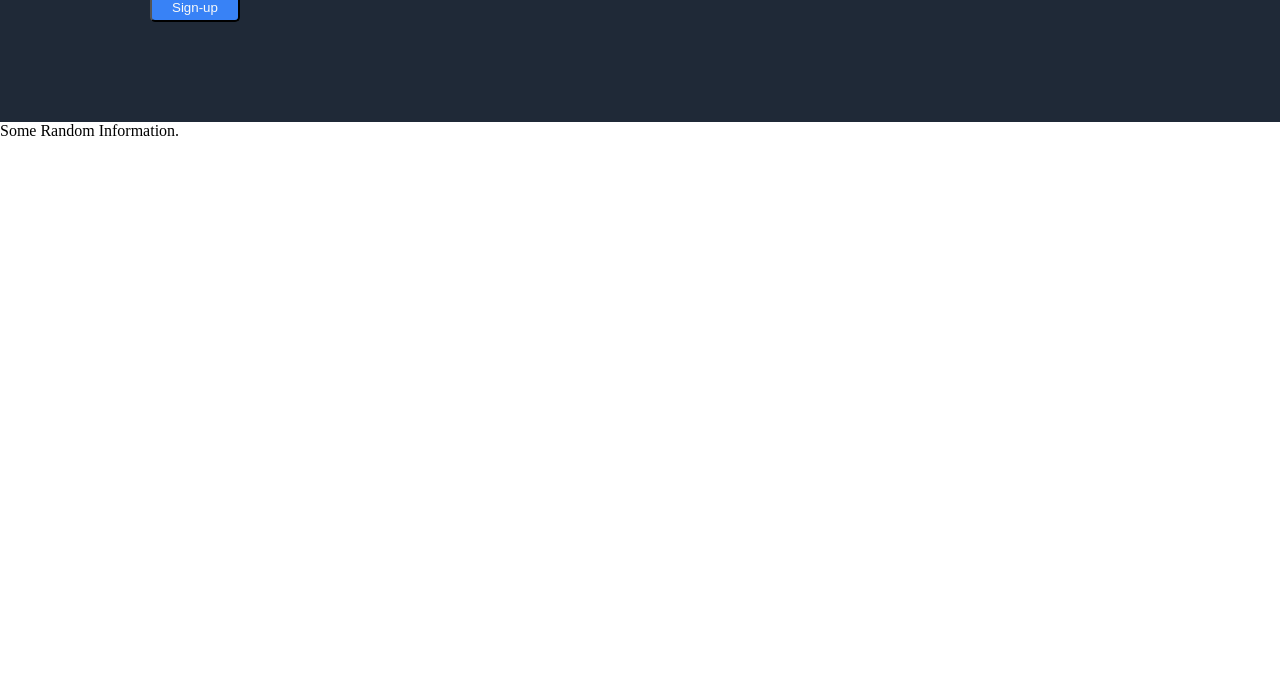
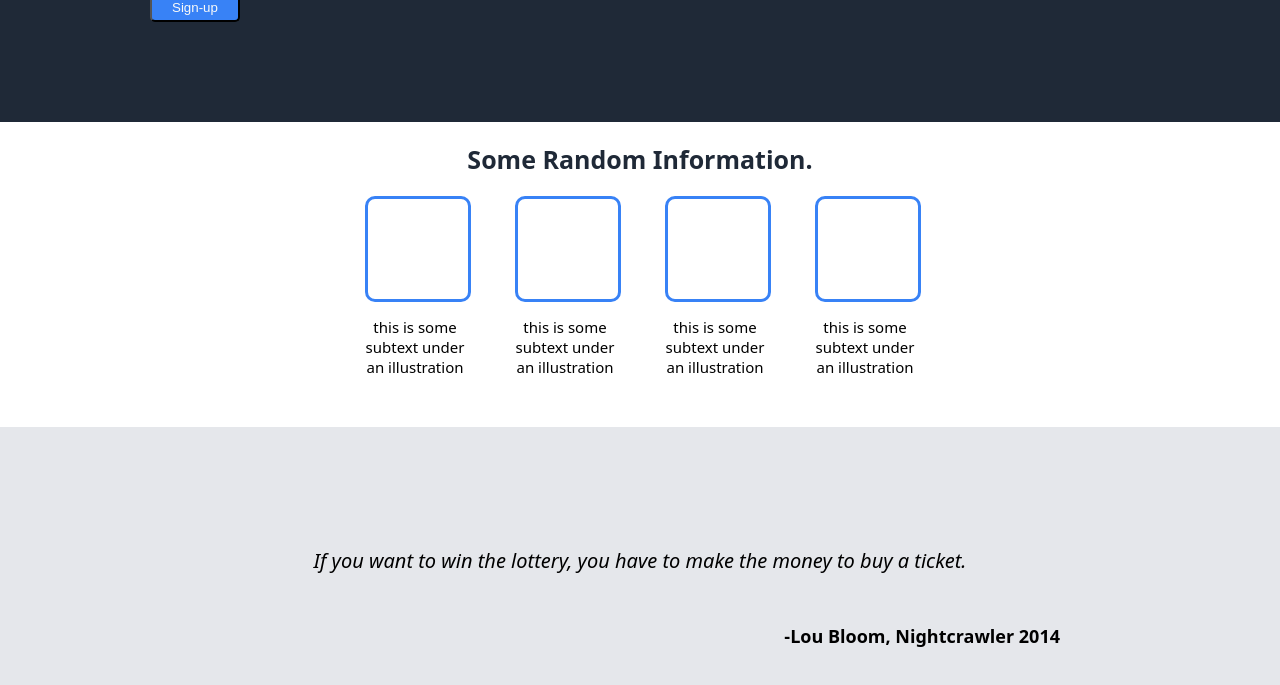
Before and after one commit to ishaun-is-dan/landing-page, a plain HTML site: page index.html in a window 1280 px wide. Shown: the part 383-1068 px from the top of the page. Before the commit the page ends 800 px from the top, so only its background shows below. Drawn offline with Linux system fonts and the light colour scheme.

Commit message:
finished section 2 and 3

```diff
--- a/index.html
+++ b/index.html
@@ -30,18 +30,42 @@
         </div>
 
     </div>
-
+<!-----------------------------------------sec2-->
 
     <div class="information">
-        <div class="title">Some Random Information.</div>
+        <div class="info-title">Some Random Information.</div>
+        <div class="info-box">
+            <div class="info1">
+                <div class="box1"></div>
+                <div>this is some subtext under an illustration</div>
+            </div>
+            <div class="info2">
+                <div class="box1"></div>
+                <div>this is some subtext under an illustration</div>
+            </div>
+            <div class="info3">
+                <div class="box1"></div>
+                <div>this is some subtext under an illustration</div>
+            </div>
+            <div class="info4">
+                <div class="box1"></div>
+                <div>this is some subtext under an illustration</div>
+            </div>
+
+        </div>
 
 
     </div>
+<!-----------------------------------------sec3-->
+    <div class="quotes">
+        <div class="quote-content">
+             <div class="quote">If you want to win the lottery, you have to make the money to buy a ticket.</div>
+             <div class="by">-Lou Bloom, Nightcrawler 2014</div>
 
-    <div class="quote">
+        </div>
 
     </div>
-
+<!-----------------------------------------sec4-->
     <div class="sign-up">
 
     </div>
--- a/style.css
+++ b/style.css
@@ -1,5 +1,7 @@
 body{
     margin: 0;
+    display: flex;
+    flex-direction: column;
 
 }
 
@@ -75,3 +77,81 @@ a{
     padding-right: 150px;
 
 }
+/*---------------------sec2*/
+.information{
+    /* border: 3px solid yellow; */
+    display: flex;
+    flex-direction: column;
+    justify-content: center;
+    margin-top: 20px;
+
+}
+.info-title{
+    font-family: system-ui, -apple-system, BlinkMacSystemFont, 'Segoe UI', Roboto, Oxygen, Ubuntu, Cantarell, 'Open Sans', 'Helvetica Neue', sans-serif;
+    font-size: 25px;
+    color: #1F2937;
+    font-weight: 900;
+    text-align: center;
+}
+
+.info-box{
+    display: flex ;
+  /*  border: 2px solid salmon; */
+    justify-content: center;
+    gap: 50px;
+    margin-top: 20px;
+
+}
+.info1, .info2, .info3, .info4{
+    /* border: 2px solid green; */
+    width: 100px;
+    text-align: center;
+    margin-bottom: 15px;
+    font-size: 15px;
+    margin-bottom: 50px;
+    font-family: system-ui, -apple-system, BlinkMacSystemFont, 'Segoe UI', Roboto, Oxygen, Ubuntu, Cantarell, 'Open Sans', 'Helvetica Neue', sans-serif;
+
+}
+.box1{
+    border: 3px solid #3882F6;
+    border-radius: 10px;
+    width: 100px;
+    height: 100px;
+    margin-bottom: 15px;
+
+}
+/* -------------------------sec3 */
+.quotes{
+    background-color: #E5E7EB ;
+    display: flex;
+    justify-content: center;
+    align-items: center;
+    padding: 20px;
+
+}
+
+.quote-content{
+    width: 900px;
+    height: 300px;
+    /* border: 3px solid red; */
+    display: flex;
+    flex-direction: column;
+    justify-content: center;
+    box-sizing: border-box;
+    padding: 30px;
+}
+
+.quote{
+    align-self: center;
+    font-size: 20px;
+    font-style: italic;
+    font-family: system-ui, -apple-system, BlinkMacSystemFont, 'Segoe UI', Roboto, Oxygen, Ubuntu, Cantarell, 'Open Sans', 'Helvetica Neue', sans-serif;
+}
+.by{
+    margin-top: 50px;
+    align-self: flex-end;
+    font-size: large;
+    font-family: system-ui, -apple-system, BlinkMacSystemFont, 'Segoe UI', Roboto, Oxygen, Ubuntu, Cantarell, 'Open Sans', 'Helvetica Neue', sans-serif;
+    font-weight: bold;
+
+}
```
